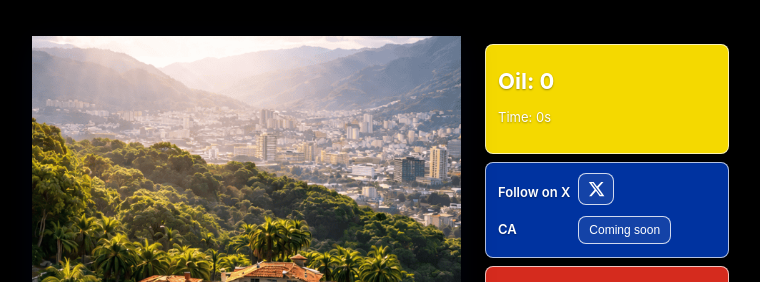
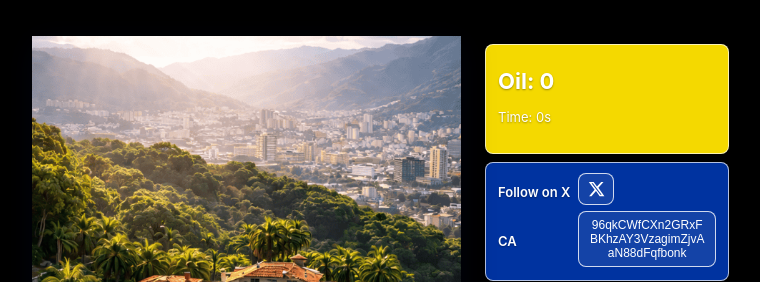
Before and after one commit to artistitakfak-dotcom/n1g33r, a plain HTML site: page index.html in a window 1280 px wide. Shown: the top 282 px of the page, without its empty margins (308-1068 px from the left). Drawn offline with Linux system fonts and the light colour scheme; no server answers; files whose address does not match are found by name.

Commit message:
Update index.html

```diff
--- a/index.html
+++ b/index.html
@@ -96,7 +96,7 @@
               <tr>
                 <td class="label">CA</td>
                 <td class="value">
-                  <button class="copyable" type="button" data-copy="Coming soon">Coming soon</button>
+                  <button class="copyable" type="button" data-copy="96qkCWfCXn2GRxFBKhzAY3VzagimZjvAaN88dFqfbonk">96qkCWfCXn2GRxFBKhzAY3VzagimZjvAaN88dFqfbonk</button>
                 </td>
               </tr>
             </tbody>
```
